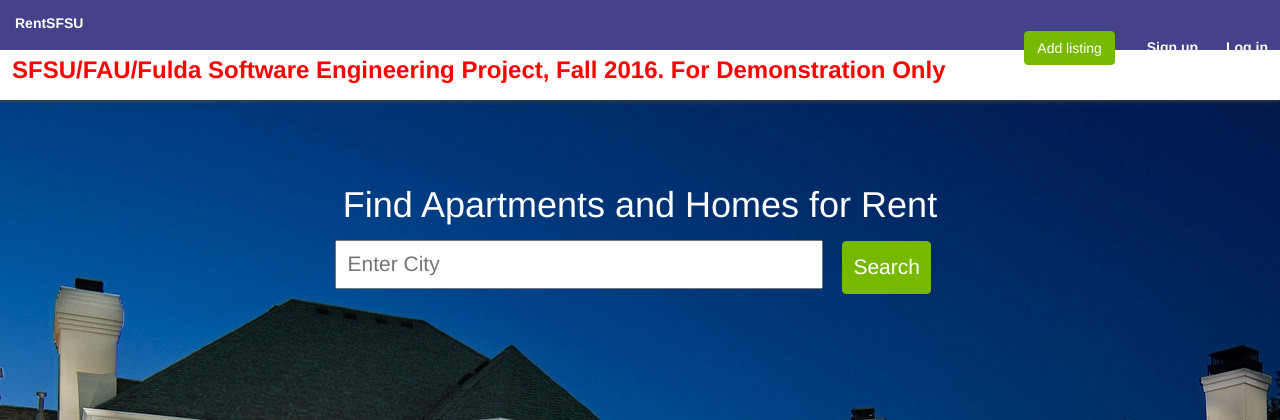
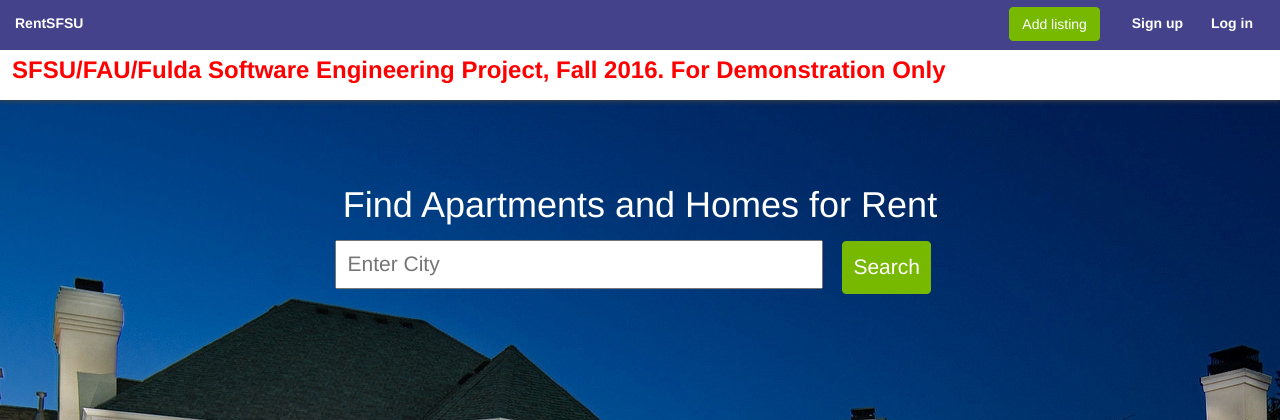
Before and after one commit to jkrubin/648Project, a PHP site: page / in a window 1280 px wide. Shown: the top 420 px of the page. Run offline with PHP 8.4, Linux system fonts and the light colour scheme; style sheets or scripts are compiled from the project's sources.

Commit message:
Fixed navbar styling errors

```diff
--- a/scss/styles.scss
+++ b/scss/styles.scss
@@ -64,8 +64,9 @@ ul li {
 }
 
 .navbar-right {
-	top: -25px;
-	right: 220px;
+	position: absolute;
+	top: $font-size-base / 2;
+	right: $font-size-h2;
 	.btn {
 		margin-right: $padding-large-horizontal;
 		color: $btn-default-color;
```
Also changed, not shown: public/css/styles.css.
